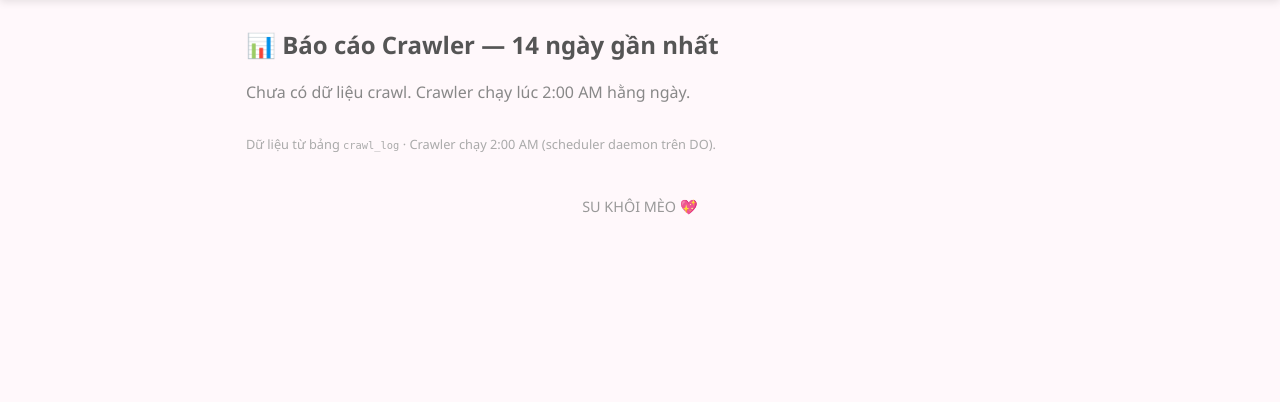
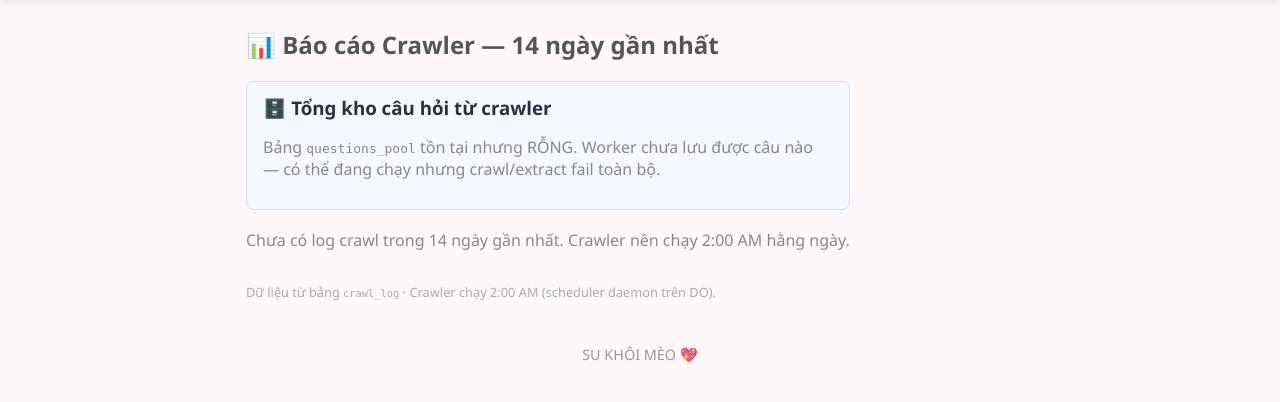
Before and after one commit to snape1987/kiem-tra-online, a Flask app: page /admin/crawl-report in a window 1280 px wide. Shown: the part 51-453 px from the top of the page. Run offline with Flask 3, Linux system fonts and the light colour scheme; data that the repository does not hold is empty; some libraries are stand-ins or nearby versions.

Commit message:
/admin/crawl-report: fix SQL Postgres + thêm pool count để diagnose worker (#23)
Trước: query dùng date('now','-14 days') (SQLite-only) → trên Postgres
ném exception, except trả [] → page trống → user không phân biệt được
là DB lỗi hay worker chưa chạy.

Sau:
- Đổi sang substr(created_at,1,10) + cutoff string ISO chạy cả 2 DB.
- Thêm section "Tổng kho câu hỏi" query questions_pool — phân biệt:
  + Bảng không tồn tại → worker chưa init lần nào trên DB này.
  + Bảng rỗng → worker có chạy nhưng crawl/extract thất bại toàn bộ.
  + Có data → worker chạy OK, hiển thị breakdown theo (lớp, môn, loại).
- Hiển thị lỗi raw để debug.

https://claude.ai/code/session_01TCtzniBFWvwpa7Am7Gs3aN

Co-authored-by: Claude <noreply@anthropic.com>

```diff
--- a/app.py
+++ b/app.py
@@ -650,29 +650,59 @@ def docs_list():
 
 @app.route("/admin/crawl-report")
 def crawl_report():
+    from datetime import date, timedelta
+    cutoff = (date.today() - timedelta(days=14)).isoformat()
     conn = get_db()
+    crawl_rows = []
+    pool_rows = []
+    crawl_error = None
+    pool_error = None
     try:
-        rows = conn.execute("""
-            SELECT date(created_at) as day,
+        cur = conn.execute(_ph("""
+            SELECT substr(created_at, 1, 10) as day,
                    grade, subject, folder_type,
                    COUNT(*) as total_urls,
                    COALESCE(SUM(questions_extracted), 0) as total_q,
                    SUM(CASE WHEN status='success'  THEN 1 ELSE 0 END) as ok,
                    SUM(CASE WHEN status='failed'   THEN 1 ELSE 0 END) as fail
             FROM crawl_log
-            WHERE created_at >= date('now', '-14 days')
-            GROUP BY day, grade, subject, folder_type
+            WHERE created_at >= ?
+            GROUP BY substr(created_at, 1, 10), grade, subject, folder_type
             ORDER BY day DESC, grade, subject
-        """).fetchall()
-    except Exception:
-        rows = []
+        """), (cutoff,))
+        crawl_rows = cur.fetchall()
+    except Exception as exc:
+        crawl_error = str(exc)
+        if hasattr(conn, "rollback"):
+            try: conn.rollback()
+            except Exception: pass
+    try:
+        cur = conn.execute("""
+            SELECT grade, subject, folder_type, COUNT(*) as n
+            FROM questions_pool
+            GROUP BY grade, subject, folder_type
+            ORDER BY grade, subject, folder_type
+        """)
+        pool_rows = cur.fetchall()
+    except Exception as exc:
+        pool_error = str(exc)
+        if hasattr(conn, "rollback"):
+            try: conn.rollback()
+            except Exception: pass
     conn.close()
-    # Nhóm theo ngày
     by_day = {}
-    for r in rows:
+    for r in crawl_rows:
         d = r["day"]
         by_day.setdefault(d, []).append(dict(r))
-    return render_template("crawl_report.html", by_day=by_day)
+    pool_total = sum(r["n"] for r in pool_rows)
+    return render_template(
+        "crawl_report.html",
+        by_day=by_day,
+        pool_rows=[dict(r) for r in pool_rows],
+        pool_total=pool_total,
+        crawl_error=crawl_error,
+        pool_error=pool_error,
+    )
 
 
 if __name__ == "__main__":
--- a/templates/crawl_report.html
+++ b/templates/crawl_report.html
@@ -4,8 +4,42 @@
 {% block content %}
 <h2>📊 Báo cáo Crawler — 14 ngày gần nhất</h2>
 
+<section style="background:#f5f9ff;border:1px solid #cfe0f5;padding:.8rem 1rem;border-radius:8px;margin-bottom:1.2rem">
+  <h3 style="margin:0 0 .5rem 0">🗄️ Tổng kho câu hỏi từ crawler</h3>
+  {% if pool_error %}
+    <p style="color:#b00">Bảng <code>questions_pool</code> chưa tồn tại / lỗi truy vấn:
+      <code>{{ pool_error }}</code><br>
+      → Worker chưa từng chạy <code>init_agent_tables()</code> trên DB này.
+    </p>
+  {% elif not pool_rows %}
+    <p style="color:#888">Bảng <code>questions_pool</code> tồn tại nhưng RỖNG. Worker
+      chưa lưu được câu nào — có thể đang chạy nhưng crawl/extract fail toàn bộ.</p>
+  {% else %}
+    <p style="margin:.2rem 0">Tổng: <b>{{ pool_total }}</b> câu trong DB</p>
+    <table style="font-size:.9em;border-collapse:collapse">
+      <thead><tr style="background:#e8efff;text-align:left">
+        <th style="padding:.3rem .6rem">Lớp</th>
+        <th style="padding:.3rem .6rem">Môn</th>
+        <th style="padding:.3rem .6rem">Loại</th>
+        <th style="padding:.3rem .6rem;text-align:right">Số câu</th>
+      </tr></thead>
+      <tbody>
+        {% for r in pool_rows %}
+        <tr><td style="padding:.25rem .6rem">{{ r.grade }}</td>
+            <td style="padding:.25rem .6rem">{{ r.subject }}</td>
+            <td style="padding:.25rem .6rem">{{ r.folder_type }}</td>
+            <td style="padding:.25rem .6rem;text-align:right">{{ r.n }}</td></tr>
+        {% endfor %}
+      </tbody>
+    </table>
+  {% endif %}
+</section>
+
+{% if crawl_error %}
+  <p style="color:#b00">Crawl log lỗi: <code>{{ crawl_error }}</code></p>
+{% endif %}
 {% if not by_day %}
-  <p style="color:#888">Chưa có dữ liệu crawl. Crawler chạy lúc 2:00 AM hằng ngày.</p>
+  <p style="color:#888">Chưa có log crawl trong 14 ngày gần nhất. Crawler nên chạy 2:00 AM hằng ngày.</p>
 {% else %}
 
 {% set label_map = {
```
